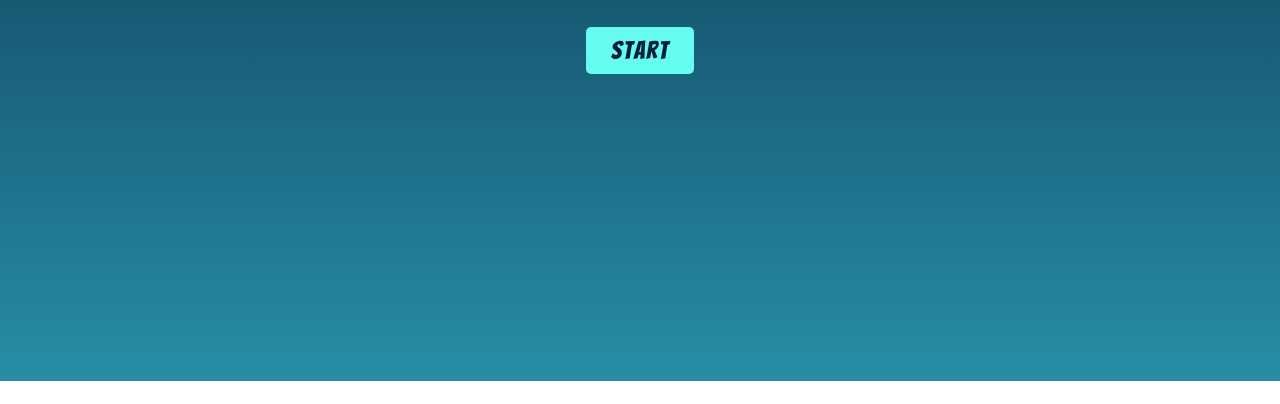
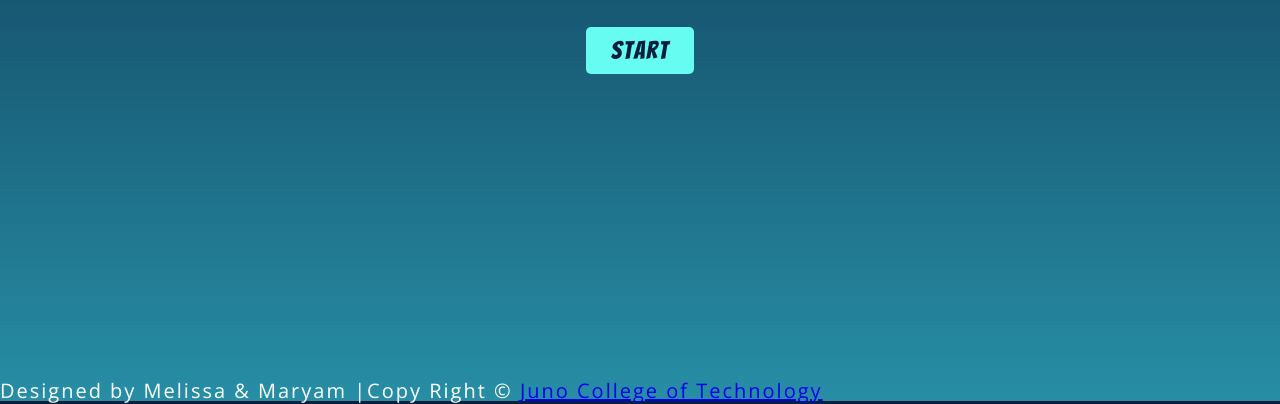
Before and after one commit to maryam-melissa/project-2, a plain HTML site: page landingPage.html in a window 1280 px wide. Shown: the part 419-823 px from the top of the page. Before the commit the page ends 800 px from the top, so only its background shows below. Drawn offline with nearby package versions, Linux system fonts and the light colour scheme; no server answers.

Commit message:
footer added to the app

```diff
--- a/landingPage.html
+++ b/landingPage.html
@@ -7,7 +7,7 @@
     <link rel="stylesheet" href="./styles/styles.css">
     <!-- Google Font Link -->
     <link href="https://fonts.googleapis.com/css2?family=Bangers&family=Open+Sans&family=Barlow&display=swap"
-    rel="stylesheet">
+        rel="stylesheet">
     <title>Flix Finder - Start</title>
 </head>
 <body class="landingPage">
@@ -21,6 +21,13 @@
         <button class="startBtn" id="startBtn">Start</button>
     </main>
     <!--End of Main-->
+    <!-- Footer -->
+    <footer>
+        <p>Designed by Melissa & Maryam |Copy Right © <a href="https://junocollege.com/">Juno College of Technology</a>
+        </p>
+    </footer>
+    <!-- End Of Footer -->
+
 
     <script src="./landingPage.js"></script>
 </body>
--- /dev/null
+++ b/styles/sass/partials/_footer.scss
@@ -0,0 +1,5 @@
+footer {
+  padding:2rem;
+  font-size: 1rem;
+  background-color: red;
+}
--- a/styles/sass/styles.scss
+++ b/styles/sass/styles.scss
@@ -6,3 +6,4 @@
 @import "./partials/index";
 @import "./partials/landingPage";
 @import "./partials/movieInfo";
+@import "./partials/footer";
```
